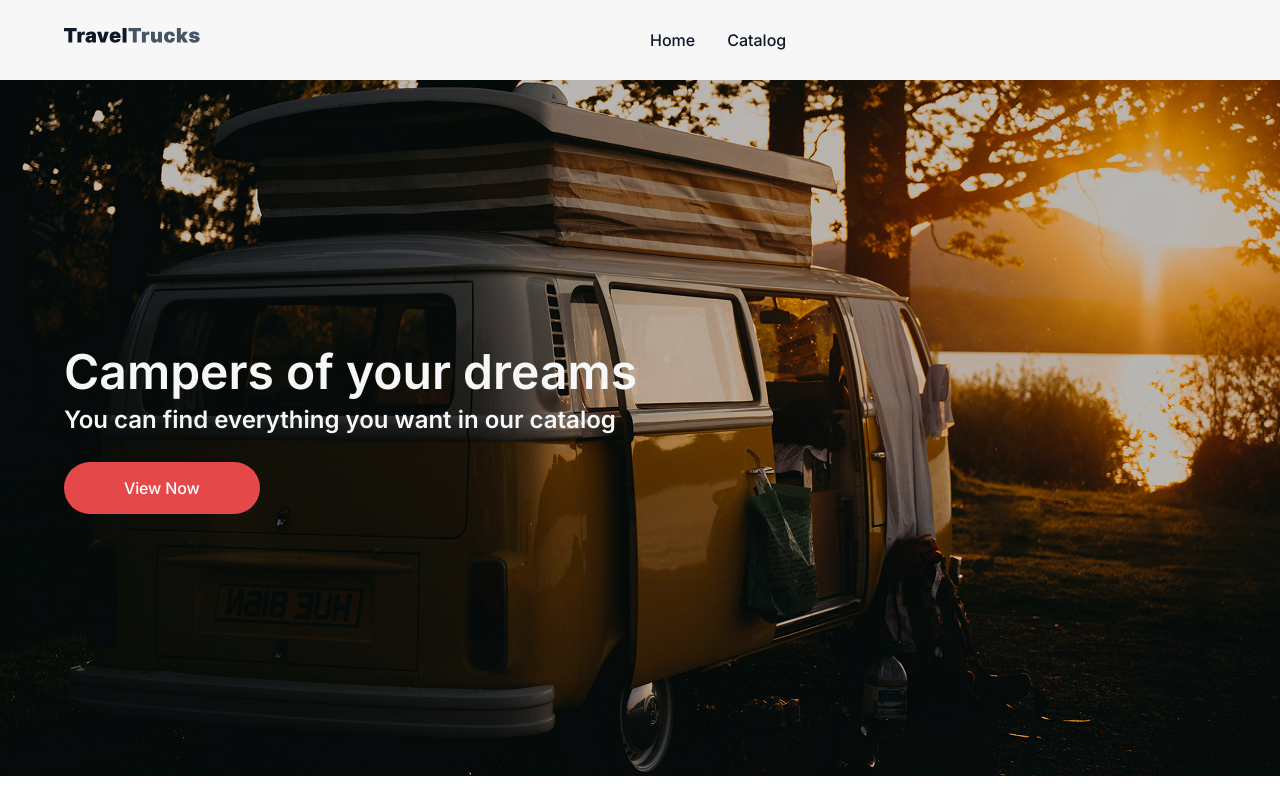
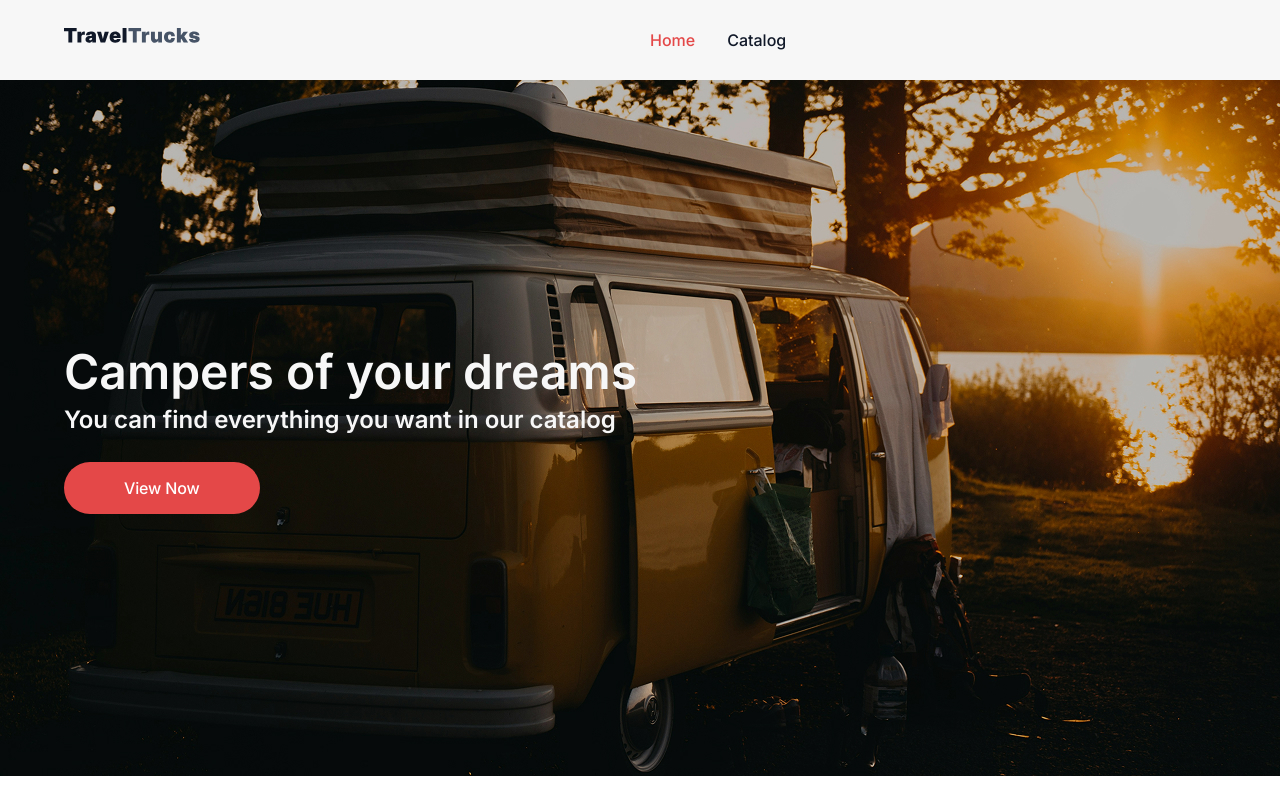
Before and after one commit to AnnaYarmolenko/campers-project, a Next.js app: page / in a window 1280 px wide. Shown: the top 800 px of the page. Built offline with nearby package versions, Linux system fonts and the light colour scheme; a small style sheet from the web is missing.

Commit message:
Fix: full-width header, correct background color, and active menu highlight

```diff
--- a/components/Header/Header.module.css
+++ b/components/Header/Header.module.css
@@ -1,8 +1,12 @@
 .header {
+  background: var(--inputs);
+  width: 100%;
+}
+
+.inner {
   display: flex;
   gap: 450px;
   padding: 28px 0 28px 64px;
-  background: var(--inputs);
 }
 
 .nav {
@@ -10,11 +14,15 @@
   font-size: 16px;
   line-height: 150%;
   text-align: center;
-  color: var(--main);
+
   display: flex;
   gap: 32px;
 }
 
-.nav a:hover {
+.link {
+  color: var(--main);
+}
+
+.linkActive {
   color: var(--button);
 }
--- a/components/Header/Header.tsx
+++ b/components/Header/Header.tsx
@@ -1,10 +1,18 @@
+"use client";
+
 import Link from "next/link";
+import { usePathname } from "next/navigation";
 import css from "./Header.module.css";
 
 export default function Header() {
+  const pathname = usePathname();
+
+  const isHome = pathname === "/";
+  const isCatalog = pathname.startsWith("/catalog");
+
   return (
-    <header>
-      <div className={`container ${css.header}`}>
+    <header className={css.header}>
+      <div className={`container ${css.inner}`}>
         <div>
           <Link href="/">
             <svg width="136" height="16">
@@ -12,9 +20,18 @@ export default function Header() {
             </svg>
           </Link>
         </div>
+
         <nav className={css.nav}>
-          <Link href="/">Home</Link>
-          <Link href="/catalog">Catalog</Link>
+          <Link href="/" className={isHome ? css.linkActive : css.link}>
+            Home
+          </Link>
+
+          <Link
+            href="/catalog"
+            className={isCatalog ? css.linkActive : css.link}
+          >
+            Catalog
+          </Link>
         </nav>
       </div>
     </header>
```
